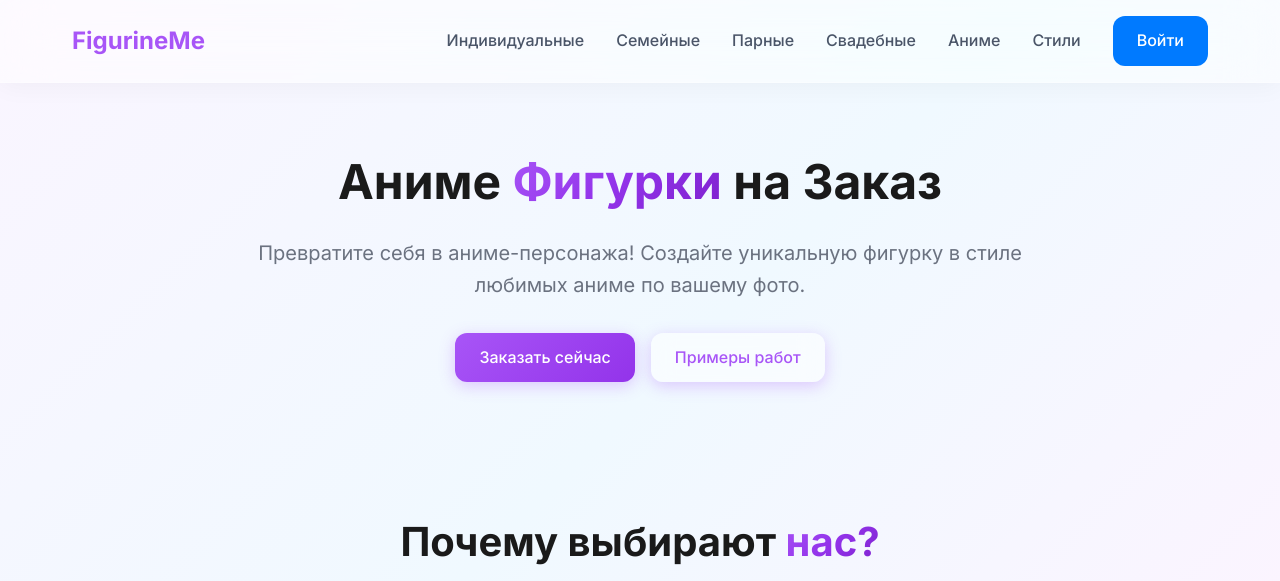
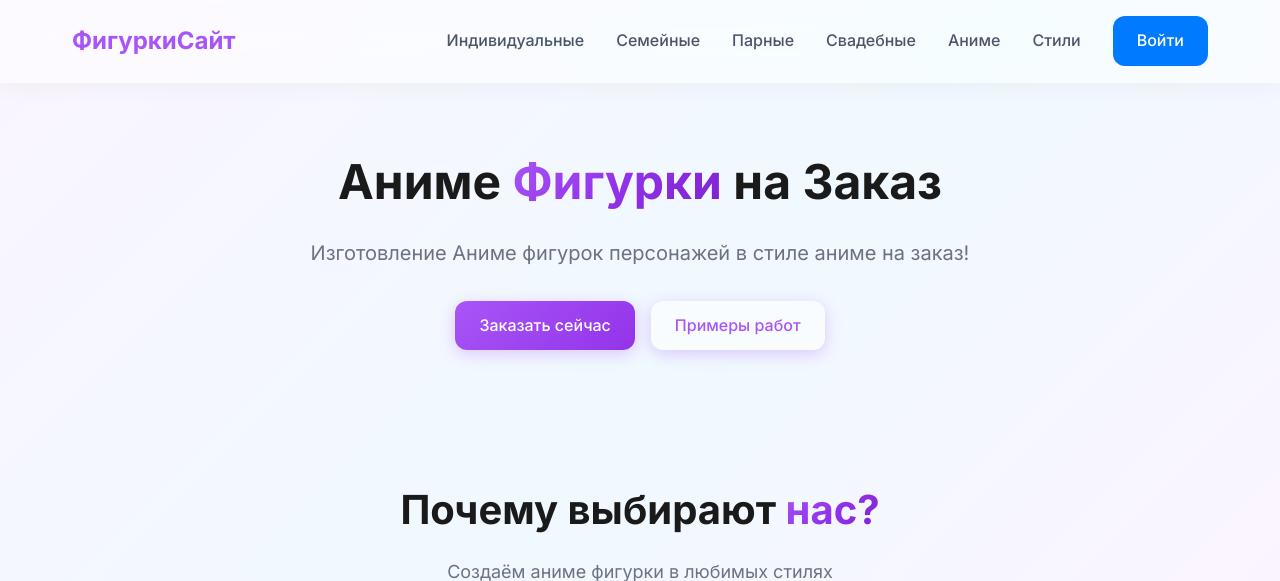
Before and after one commit to WorkHardDo/figurki-site, a Flask app: page /anime in a window 1280 px wide. Shown: the top 581 px of the page. Run offline with Flask 3, Linux system fonts and the light colour scheme; tables that the repository leaves empty hold one stand-in row (values such as "Sample post").

Commit message:
version1

```diff
--- a/templates/_footer.html
+++ b/templates/_footer.html
@@ -2,7 +2,7 @@
     <div class="footer-content">
         <div class="footer-section">
             <h3>FigurineMe</h3>
-            <p>Создаем уникальные фигурки по вашим фотографиям с любовью и вниманием к деталям.</p>
+            <p>Создаем и делаем уникальные фигурки по вашим фотографиям с любовью и вниманием к деталям.</p>
             <div class="social-links">
                 <a href="#">📘</a>
                 <a href="#">📷</a>
@@ -40,9 +40,7 @@
     </div>
 
     <div class="footer-bottom">
-        <p>&copy; 2025 FigurineMe. Все права защищены. |
-            <a href="#">Политика конфиденциальности</a> |
-            <a href="#">Условия использования</a>
+        <p>&copy; 2025 ФигуркиСайт. Все права защищены
         </p>
     </div>
 </footer>
--- a/templates/_header.html
+++ b/templates/_header.html
@@ -1,6 +1,6 @@
 <header>
     <nav>
-        <a href="{{ url_for('index') }}" class="logo">FigurineMe</a>
+        <a href="{{ url_for('index') }}" class="logo">ФигуркиСайт</a>
         <div class="nav-links" id="navLinks">
             <a href="{{ url_for('single') }}">Индивидуальные</a>
             <a href="{{ url_for('family') }}">Семейные</a>
--- a/templates/admin.html
+++ b/templates/admin.html
@@ -2,7 +2,7 @@
 <html lang="ru">
 <head>
   <meta charset="UTF-8">
-  <title>Админка — Заказы</title>
+  <title>Админка - Заказы</title>
   <link rel="stylesheet" href="/static/css/admin.css">
 </head>
 <body>
--- a/templates/anime.html
+++ b/templates/anime.html
@@ -3,7 +3,7 @@
 <head>
   <meta charset="UTF-8">
   <meta name="viewport" content="width=device-width, initial-scale=1.0">
-  <title>Аниме Фигурки на Заказ | FigureArt</title>
+  <title>Аниме Фигурки на Заказ</title>
   <link rel="stylesheet" href="/static/css/form.css">
   <link rel="stylesheet" href="{{ url_for('static', filename='css/header.css') }}">
   <link rel="stylesheet" href="{{ url_for('static', filename='css/footer.css') }}">
@@ -424,7 +424,7 @@
     <section class="hero">
       <div class="container">
         <h1>Аниме <span class="gradient-text">Фигурки</span> на Заказ</h1>
-        <p>Превратите себя в аниме-персонажа! Создайте уникальную фигурку в стиле любимых аниме по вашему фото.</p>
+        <p>Изготовление Аниме фигурок персонажей в стиле аниме на заказ!</p>
         <div style="display: flex; gap: 1rem; justify-content: center; flex-wrap: wrap;">
           <a href="#order" class="glass-button">Заказать сейчас</a>
           <a href="#gallery" class="glass-button" style="background: rgba(255, 255, 255, 0.5); color: #a855f7;">Примеры работ</a>
--- a/templates/cabinet.html
+++ b/templates/cabinet.html
@@ -3,7 +3,7 @@
 <head>
   <meta charset="UTF-8">
   <meta name="viewport" content="width=device-width, initial-scale=1.0">
-  <title>Личный кабинет - FigureArt</title>
+  <title>Личный кабинет</title>
   <link href="https://fonts.googleapis.com/css2?family=Inter:wght@300;400;500;600;700&display=swap" rel="stylesheet">
   <style>
     * {
--- a/templates/couple.html
+++ b/templates/couple.html
@@ -3,7 +3,7 @@
 <head>
   <meta charset="UTF-8">
   <meta name="viewport" content="width=device-width, initial-scale=1.0">
-  <title>Парные Фигурки на Заказ | FigureArt</title>
+  <title>Парные Фигурки на Заказ</title>
   <link rel="stylesheet" href="/static/css/form.css">
   <link rel="stylesheet" href="{{ url_for('static', filename='css/header.css') }}">
   <link rel="stylesheet" href="{{ url_for('static', filename='css/footer.css') }}">
@@ -424,7 +424,7 @@
     <section class="hero">
       <div class="container">
         <h1>Парные <span class="gradient-text">Фигурки</span> для Пар</h1>
-        <p>Идеальный подарок для влюблённых! Создайте романтическую композицию для себя и вашей второй половинки.</p>
+        <p>Идеальный подарок для влюблённых! Создайте 3д фигурки по фото на заказ для пары.</p>
         <div style="display: flex; gap: 1rem; justify-content: center; flex-wrap: wrap;">
           <a href="#order" class="glass-button">Заказать сейчас</a>
           <a href="#gallery" class="glass-button" style="background: rgba(255, 255, 255, 0.5); color: #ec4899;">Примеры работ</a>
--- a/templates/single.html
+++ b/templates/single.html
@@ -3,7 +3,7 @@
 <head>
   <meta charset="UTF-8">
   <meta name="viewport" content="width=device-width, initial-scale=1.0">
-  <title>Семейные Фигурки на Заказ | FigureArt</title>
+  <title>Индивидуальные Фигурки на Заказ</title>
   <link rel="stylesheet" href="{{ url_for('static', filename='css/header.css') }}">
   <link rel="stylesheet" href="{{ url_for('static', filename='css/footer.css') }}">
   <link rel="stylesheet" href="/static/css/form.css">
@@ -475,7 +475,7 @@
     <section class="section" id="gallery">
       <div class="container">
         <h2 class="section-title">Наши <span class="gradient-text">работы</span></h2>
-        <p class="section-subtitle">Посмотрите на примеры семейных композиций</p>
+        <p class="section-subtitle">Посмотрите на примеры композиций</p>
         <div class="grid grid-3">
           <div class="glass-card gallery-item">
             <img src="https://ir56.ru/wp-content/uploads/2024/01/857316583.jpg" alt="Семья из 4 человек">
@@ -514,7 +514,7 @@
     <section class="section">
       <div class="container">
         <h2 class="section-title">Как <span class="gradient-text">это работает?</span></h2>
-        <p class="section-subtitle">Простой процесс создания вашей семейной композиции</p>
+        <p class="section-subtitle">Простой процесс создания вашей композиции</p>
         <div class="grid grid-4">
           <div class="glass-card card">
             <div class="card-icon">1</div>
--- a/templates/styles.html
+++ b/templates/styles.html
@@ -3,7 +3,7 @@
 <head>
   <meta charset="UTF-8">
   <meta name="viewport" content="width=device-width, initial-scale=1.0">
-  <title>Фигурки в Разных Стилях | FigureArt</title>
+  <title>Фигурки в Разных Стилях</title>
   <link rel="stylesheet" href="/static/css/form.css">
   <link rel="stylesheet" href="{{ url_for('static', filename='css/header.css') }}">
   <link rel="stylesheet" href="{{ url_for('static', filename='css/footer.css') }}">
@@ -415,7 +415,7 @@
     <section class="hero">
       <div class="container">
         <h1>Фигурки в <span class="gradient-text">Разных Стилях</span></h1>
-        <p>Выберите уникальный стиль для вашей фигурки: от реализма до фантастики, от карикатуры до супергероя!</p>
+        <p>Выберите уникальный стиль для вашей фигурки: барби, bratz, японском, funko pop, майнкрафт, стимпанк и тд!</p>
         <div style="display: flex; gap: 1rem; justify-content: center; flex-wrap: wrap;">
           <a href="#order" class="glass-button">Заказать сейчас</a>
           <a href="#gallery" class="glass-button" style="background: rgba(255, 255, 255, 0.5); color: #3b82f6;">Примеры работ</a>
--- a/templates/wedding.html
+++ b/templates/wedding.html
@@ -3,7 +3,7 @@
 <head>
   <meta charset="UTF-8">
   <meta name="viewport" content="width=device-width, initial-scale=1.0">
-  <title>Свадебные Фигурки на Заказ | FigureArt</title>
+  <title>Свадебные Фигурки на Заказ</title>
   <link rel="stylesheet" href="/static/css/form.css">
   <link rel="stylesheet" href="{{ url_for('static', filename='css/header.css') }}">
   <link rel="stylesheet" href="{{ url_for('static', filename='css/footer.css') }}">
@@ -425,7 +425,7 @@
     <section class="hero">
       <div class="container">
         <h1>Свадебные <span class="gradient-text">Фигурки</span> на Заказ</h1>
-        <p>Сохраните память о самом важном дне! Создайте уникальные фигурки жениха и невесты для вашей свадьбы.</p>
+        <p>Сохраните память о самом важном дне! Создайте свадебные фигурки жениха и невесты на свадебный торт и не только!</p>
         <div style="display: flex; gap: 1rem; justify-content: center; flex-wrap: wrap;">
           <a href="#order" class="glass-button">Заказать сейчас</a>
           <a href="#gallery" class="glass-button" style="background: rgba(255, 255, 255, 0.5); color: #f59e0b;">Примеры работ</a>
```
Also changed, not shown: templates/family.html (+4 -4 lines), templates/index.html (+4 -4 lines).
